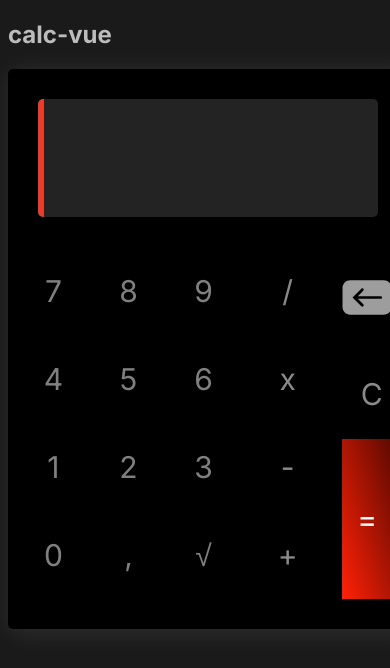
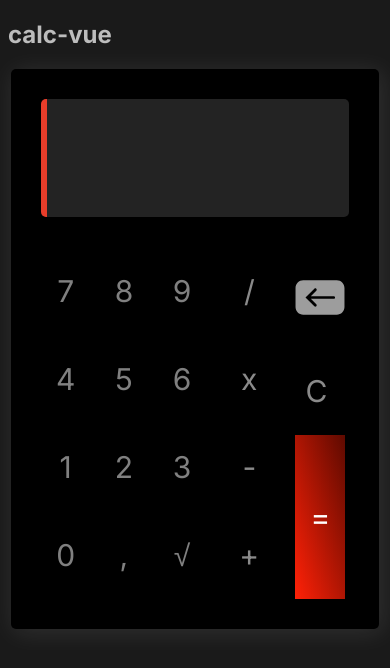
Before and after one commit to senagab/calculator-vue, a Vue app: page / in a window 390 px wide. Shown: the top 668 px of the page. Built offline with nearby package versions, Linux system fonts and the light colour scheme.

Commit message:
feat: diminuição de teclas, diminuição de container, diminuição de input para media query mobile

```diff
--- a/src/App.vue
+++ b/src/App.vue
@@ -224,7 +224,7 @@ header {
     height: 100%;
     max-height: 35em;
     width: 20%;
-    min-width: 25em;
+    min-width: 23em;
   }
 }
 
--- a/src/components/Display.vue
+++ b/src/components/Display.vue
@@ -72,7 +72,7 @@ const props = defineProps({
         }
 
         .display__text {
-            width: 4.5em;
+            width: 4em;
             font-size: 4em;
             bottom: 15px;
             right: 13px;
--- a/src/components/Keyboard.vue
+++ b/src/components/Keyboard.vue
@@ -212,8 +212,8 @@ const props = defineProps({
         .keyboard__center {
 
             .keys {
-                width: 7vh;
-                height: 7vh;
+                width: 5vh;
+                height: 5vh;
                 /* color: red; */
             }
         }
@@ -222,8 +222,8 @@ const props = defineProps({
             margin: 0;
 
             .keys-limpar {
-                width: 7vh;
-                height: 7vh;
+                width: 5vh;
+                height: 5vh;
             }
         }
     }
```
